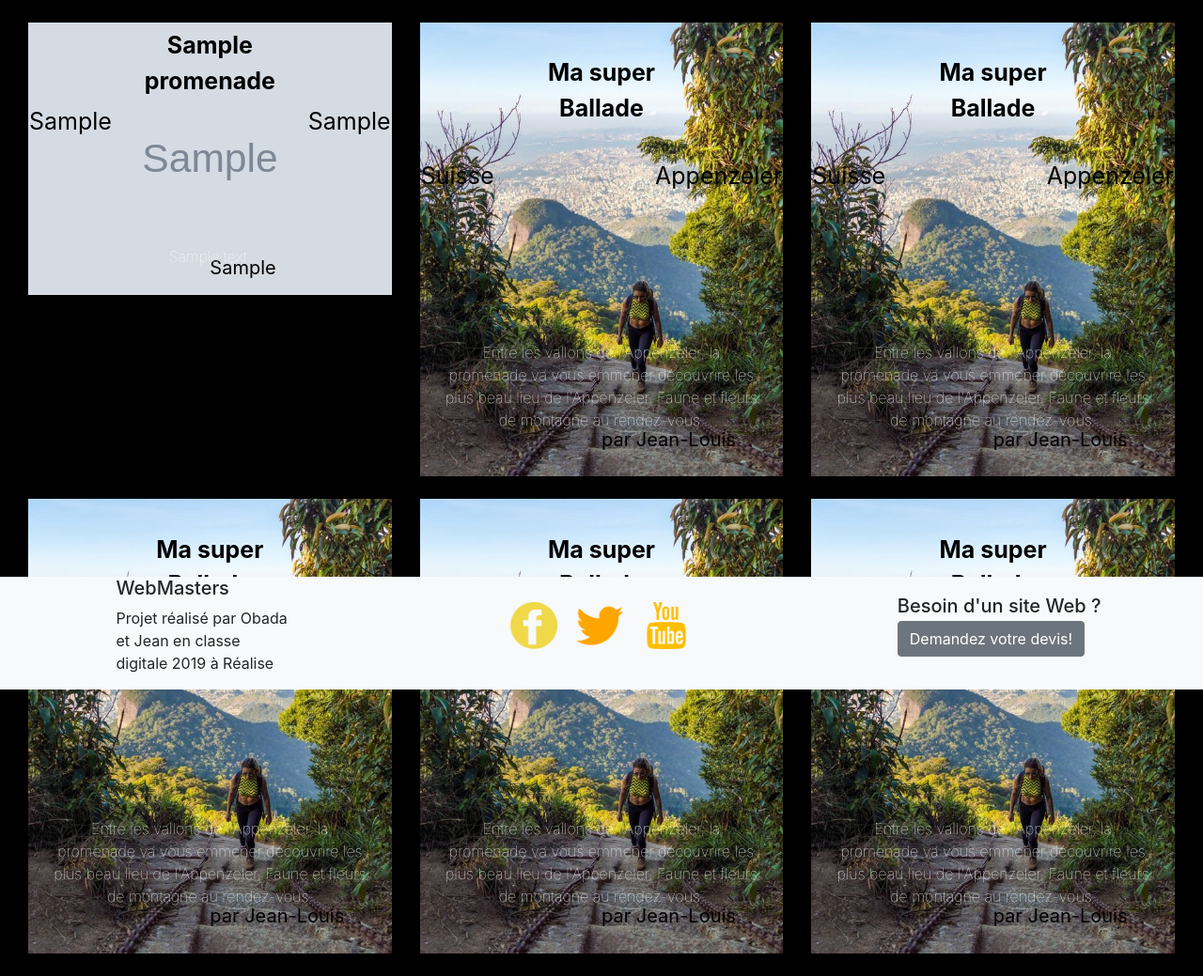
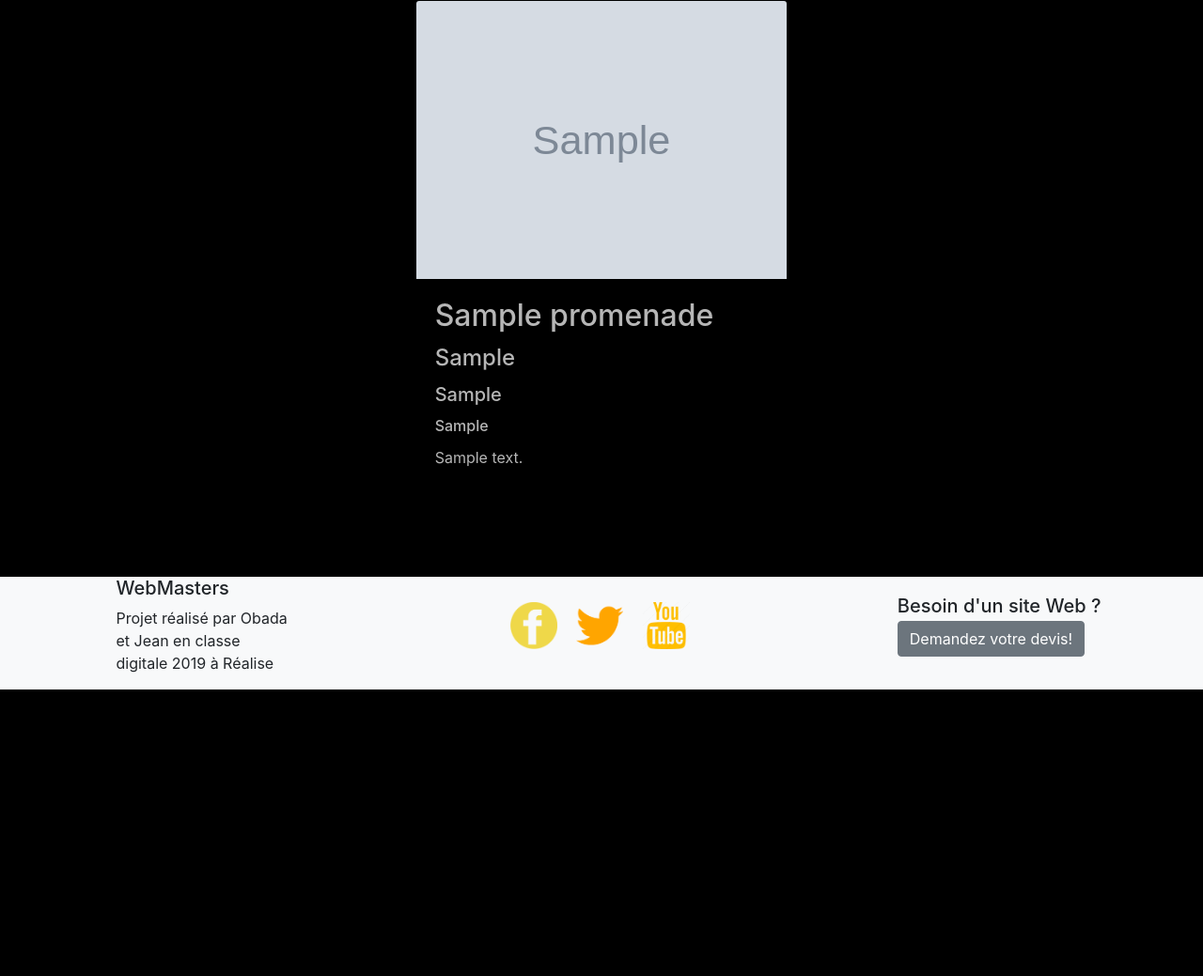
Before and after one commit to jeanTimWEB/Obada-et-Jean, a PHP site: page / in a window 1280 px wide. Shown: the part 66-1105 px from the top of the page at 94% size. After the commit the page ends 800 px from the top, so only its background shows below. Run offline with PHP 8.4, Linux system fonts and the light colour scheme; tables that the repository leaves empty or names only in its code hold one stand-in row (values such as "Sample post"); grey boxes marked "Sample" are stand-in pictures.

Commit message:
ajouter-mise-en-page

```diff
--- a/www/index.php
+++ b/www/index.php
@@ -6,11 +6,11 @@ require_once "database.php";
 $database = new Database();
 // Récupérer l'id depuis l'url
 
-
-$promenade = $database->getPromenade(1);
+$promenade =$database->getAllPromenades()
+//$promenade = $database->getPromenade(1);
 
 //var_dump($promenade);
-
+/*
 $titre = $promenade->getTitre();
 $pays = $promenade->getPays();
 $image = $promenade->getImage();
@@ -21,7 +21,7 @@ $depart = $promenade->getDepart();
 $arrivee = $promenade->getArrivee();
 $description= $promenade->getDescription();
 
-
+*/
 
 ?>
 
@@ -79,9 +79,9 @@ $description= $promenade->getDescription();
 
                 </ul>
 
-                <form class="form-inline my-2 my-lg-0">
-                    <input class="form-control mr-sm-2" type="search" placeholder="Search">
-                    <button class="btn btn-outline-success my-2 my-sm-0" type="submit">Search</button>
+                <form class="form-inline my-2 my-lg-0" action = "verif-form.php" method = "get">
+                    <input class="form-control mr-sm-2" type="search" placeholder="Search" name="terme">
+                    <button class="btn btn-outline-success my-2 my-sm-0" type="submit" name = "s" value = "Rechercher">Search</button>
                 </form>
 
             </div>
@@ -91,97 +91,29 @@ $description= $promenade->getDescription();
 
 
     </header>
+<section class="container-fluid">
+<div class="row  justify-content-around">
 
-    <section>
-    </section>
-<!---------------------------------------LES IMAGES---------------------------------------->
-    <section class="container-fluid">
-        <br>
-        <!----ROW-->
-        <div class="row no-gutters  justify-content-around">
 
-            <div class="col-xl-4 col-xs-6">
-                <div class="container ">
-                    <a href="afficherInfo.php?id=1"> <img class="pics" src="<?php echo $image ?>" alt="Snow" style="width:100%;"> </a>
-                        <div class="centered txt"><?php echo $titre ?></div>
-                        <div class="top-left txt"><?php echo $pays ?></div>
-                        <div class="top-right txt"><?php echo $ville ?></div>
-                        <div class="centered-bottom txt"><?php echo $auteur ?></div>
-                        <div class="descript "><?php echo $description ?></div>
+    <?php                     foreach ($promenade as $ballade){
+                            echo"<div class='col-lg-4 col-xs-1'>";
 
-                </div>
-            </div>
-            <div class="col-xl-4 col-xs-6">
-                <div class="container">
-                    <a href="afficherInfo.html"> <img class="pics" src="assets/B1.jpg" alt="Snow" style="width:100%;"> </a>
-                        <div class="centered txt">Ma super Ballade</div>
-                        <div class="top-left txt">Suisse</div>
-                        <div class="top-right txt">Appenzeler</div>
-                        <div class="centered-bottom txt">par Jean-Louis</div>
-                        <div class="descript ">Entre les vallons de l'Appenzeler, la promenade va vous emmener
-                                découvrire les plus beau lieu de l'Appenzeler. Faune et fleurs de montagne au rendez-vous.</div>
+                            echo "<div class='card  mb-5 mesCartes'>
+                            <a href='afficherInfo.php?id=".$ballade->getId()."'><img class='card-img-top' src='".$ballade->getImage()."' alt='Card image cap'></a>
+                            <div class='card-body'>
 
-                </div>
-            </div>
-            <div class="col-xl-4 col-xs-6">
-                <div class="container">
-                    <a href="afficherInfo.html"> <img class="pics" src="assets/B1.jpg" alt="Snow" style="width:100%;"> </a>
-                        <div class="centered txt">Ma super Ballade</div>
-                        <div class="top-left txt">Suisse</div>
-                        <div class="top-right txt">Appenzeler</div>
-                        <div class="centered-bottom txt">par Jean-Louis</div>
-                        <div class="descript ">Entre les vallons de l'Appenzeler, la promenade va vous emmener
-                                découvrire les plus beau lieu de l'Appenzeler. Faune et fleurs de montagne au rendez-vous.</div>
+                            <h2 class='card-title'>".$ballade->getTitre()."</h2>
+                            <h4 class='card-title'>".$ballade->getPays()."</h4>
+                            <h5 class='card-title'>".$ballade->getVille()."</h5>
+                            <h6 class='card-title'>".$ballade->getAuteur()."</h6>
+                            <h6 class='card-title'>".$ballade->getCP()."</h6>
+                            <p class='card-text'>".$ballade->getDescription()."</p><br>
 
-                </div>
-            </div>
 
-        </div>
-        <br>
-        <!----ROW-->
-        <div class="row  no-gutters flex-lg-wrap">
-
-                <div class="col-xl-4 col-xs-6">
-                <div class="container">
-                    <a href="afficherInfo.html"> <img class="pics" src="assets/B1.jpg" alt="Snow" style="width:100%;"></a>
-                        <div class="centered txt">Ma super Ballade</div>
-                        <div class="top-left txt">Suisse</div>
-                        <div class="top-right txt">Appenzeler</div>
-                        <div class="centered-bottom txt">par Jean-Louis</div>
-                        <div class="descript ">Entre les vallons de l'Appenzeler, la promenade va vous emmener
-                                découvrire les plus beau lieu de l'Appenzeler. Faune et fleurs de montagne au rendez-vous.</div>
-
-                </div>
-            </div>
-            <div class="col-xl-4 col-xs-6">
-                <div class="container">
-                    <a href="afficherInfo.html"> <img class="pics" src="assets/B1.jpg" alt="Snow" style="width:100%;"> </a>
-                        <div class="centered txt">Ma super Ballade</div>
-                        <div class="top-left txt">Suisse</div>
-                        <div class="top-right txt">Appenzeler</div>
-                        <div class="centered-bottom txt">par Jean-Louis</div>
-                        <div class="descript ">Entre les vallons de l'Appenzeler, la promenade va vous emmener
-                                découvrire les plus beau lieu de l'Appenzeler. Faune et fleurs de montagne au rendez-vous.</div>
-
-                </div>
-            </div>
-            <div class="col-xl-4 col-xs-6">
-                <div class="container">
-                    <a href="afficherInfo.html"> <img class="pics" src="assets/B1.jpg" alt="Snow" style="width:100%;"> </a>
-                        <div class="centered txt">Ma super Ballade</div>
-                        <div class="top-left txt">Suisse</div>
-                        <div class="top-right txt">Appenzeler</div>
-                        <div class="centered-bottom txt">par Jean-Louis</div>
-                        <div class="descript ">Entre les vallons de l'Appenzeler, la promenade va vous emmener
-                                découvrire les plus beau lieu de l'Appenzeler. Faune et fleurs de montagne au rendez-vous.</div>
-
-                </div>
-            </div>
-
-        </div>
-        <br>
-        <!----ROW-->
-    </section>
+                            </div>
+                            </div></div>"
+                            ;}
+                                        ?>
 
 
 
@@ -190,6 +122,11 @@ $description= $promenade->getDescription();
 
 
 
+
+</div>
+
+</section>
+</div></div>
 
 
     <footer>
--- a/www/process-ajouter.php
+++ b/www/process-ajouter.php
@@ -4,6 +4,7 @@ require_once "database.php";
 $database = new Database();
 
 $image = $_FILES["image"];
+//var_dump($_FILES);
 
 $imageName = $image['name'];
 $imageTmpName = $image['tmp_name'];
--- a/www/process-modifier.php
+++ b/www/process-modifier.php
@@ -7,7 +7,7 @@ $database = new Database();
 $id = $_GET['id'];
 $titre = $_POST ['titre'];
 $pays = $_POST ['pays'];
-$image = $_POST ['image'];
+
 $auteur = $_POST ['auteur'];
 $codePostale = $_POST ['codePostale'];
 $depart= $_POST ['depart'];
@@ -16,6 +16,7 @@ $description = $_POST ['description'];
 $ville = $_POST ['ville'];
 
 $image = $_FILES["image"];
+
 
 $imageName = $image['name'];
 $imageTmpName = $image['tmp_name'];
--- a/www/style.css
+++ b/www/style.css
@@ -150,3 +150,9 @@ a div{
 input{
   background-color:rgba(0, 0, 0, 0.075);
 }
+.mesCartes{
+  background-color:black;
+  color:rgba(255, 255, 255, 0.712);
+
+
+}
```
Also changed, not shown: www/modifier.php (+19 -19 lines), www/resultat.php (added, +16 -0 lines), www/verif-form.php (added, +23 -0 lines), www/assets/davos.jpg (added), www/assets/guarda.jpg (added), www/assets/interlaken.jpg (added), www/assets/lausanne.jpg (added), www/assets/locarno-ascona.jpg (added), www/assets/luzern.jpg (added), www/assets/st-moritz.jpg (added), www/assets/zermatt.jpg (added).
